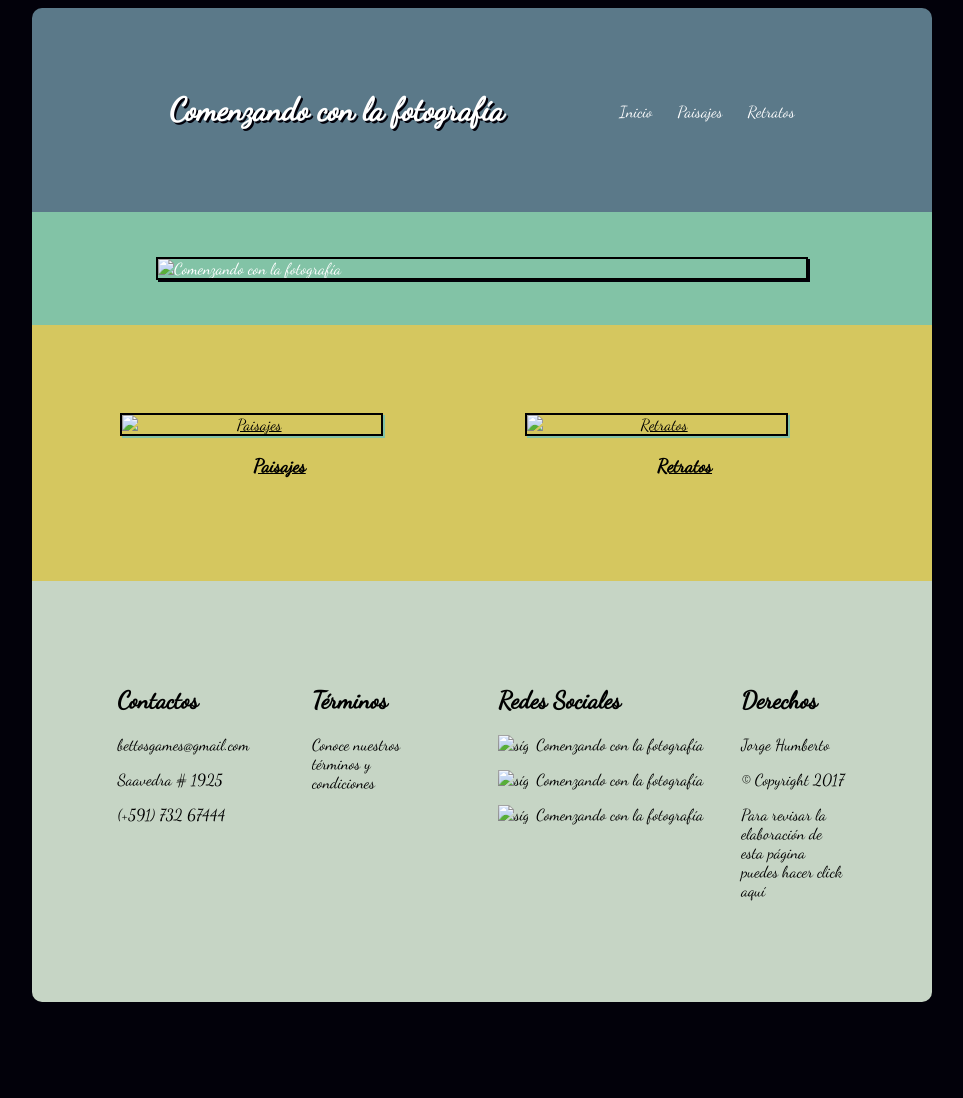
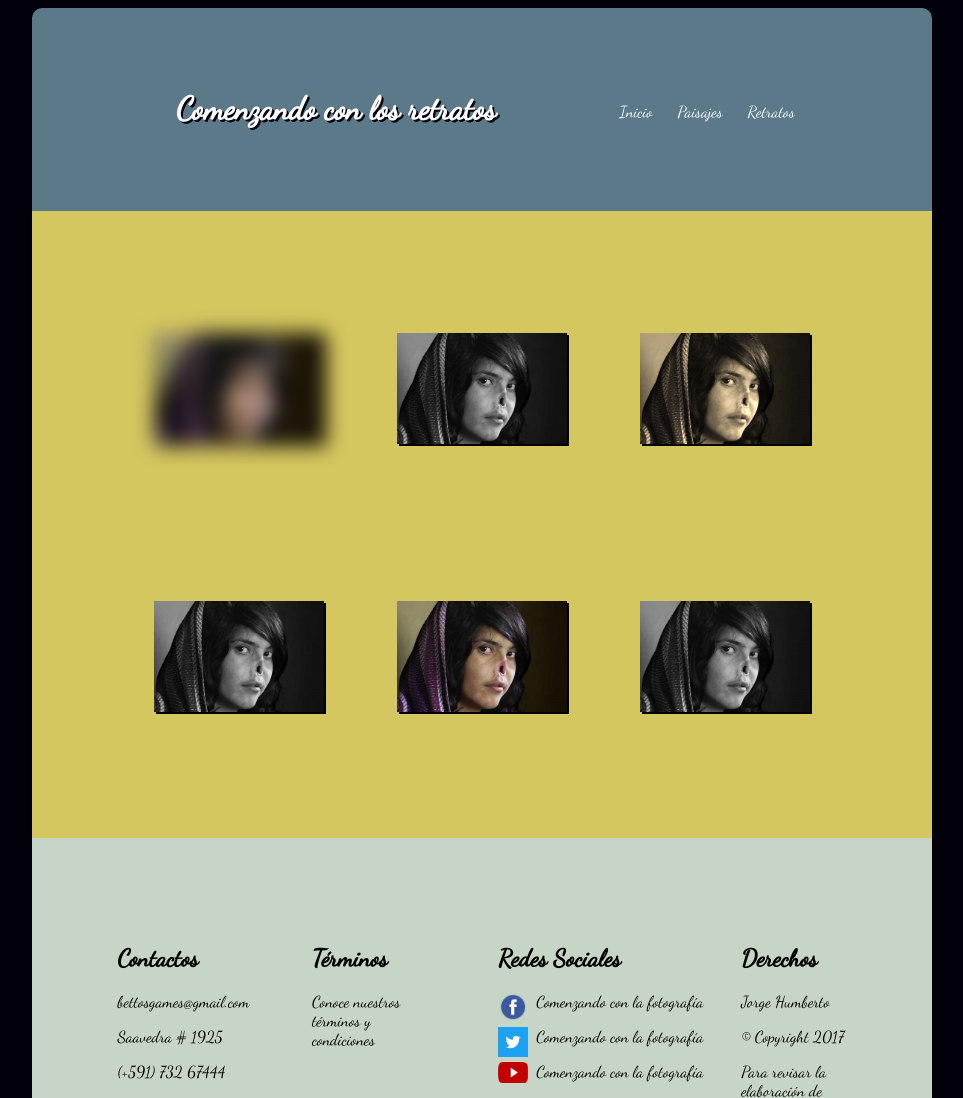
Before and after one commit to Bettto/Evaluaci-n-Final-CSS, a plain HTML site: page pag/retratos.html in a window 1280 px wide. Shown: the top 1098 px of the page, without its empty margins (158-1121 px from the left). Before the commit the page ends 1010 px from the top, so only its background shows below. Drawn offline with Linux system fonts and the light colour scheme; files that its build step writes are made by us from their sources.

Commit message:
ultimos retoques

```diff
--- a/estilo.css
+++ b/estilo.css
@@ -8,7 +8,6 @@ A:link{font-size:1em;color:white;text-decoration:none; display: block;}
 A:visited{font-size:1em;color:white;text-decoration:none}
 A:hover{font-size:1em;color:white;text-decoration:none}
 A:active{font-size:1em;color:white;text-decoration:none}
-
 .contenido {
   margin: 0;
   padding: 0;
--- a/pag/estilo_pag.css
+++ b/pag/estilo_pag.css
@@ -63,14 +63,21 @@ img {
   width: 80%;
 }
 section {
-  background-color: #82c3a6;
-  width: 100%
+  background-color: #d5c75f;
+  width: 100%;
+  display: -webkit-flex;
+  display: flex;
+  -webkit-flex-flow: row wrap;
+  flex-flow: row wrap;
+}
+#img1, #img2, #img3, #img4, #img5, #img6 {
+  width: 100%;
 }
 section div {
 	box-sizing: border-box;
 	min-width: 150px;
 	padding: 20px;
-}
+  }
 section img {
   box-shadow: 2px 2px #02010a;
   margin: 2px;
@@ -159,15 +166,41 @@ nav {
   border: 0;
   padding-top: 4%;
 }
-
-.imagen_central {
-  width: 100%
+section {
+  width: 100%;
+  margin: 0;
+  padding: 0;
+  border: 0;
+  display: -webkit-flex;
+  display: flex;
+  -webkit-flex-flow: row wrap;
+  flex-flow: row wrap;
 }
-.imagen_secundaria {
-  width: 100%
+.fila1 {
+  display: -webkit-flex;
+  display: flex;
+  -webkit-flex-flow: row nowrap;
+  flex-flow: row nowrap;
 }
-.imagensec1, .imagensec2 {
-  width: 50%
+.fila2 {
+  display: -webkit-flex;
+  display: flex;
+  -webkit-flex-flow: row nowrap;
+  flex-flow: row nowrap;
+}
+section img {
+  display: initial;
+  margin: 0 auto;
+  border: 0;
+  padding: 0;
+  max-width: 200%;
+  width: 100%;
+}
+#img1, #img2, #img3, #img4, #img5, #img6 {
+  width: 100%;
+  margin: 0 auto;
+  padding: 0;
+  border: 0;
 }
 .terminos, .derechos {
   width: 23%;
--- a/pag/retratos.html
+++ b/pag/retratos.html
@@ -5,42 +5,53 @@
     <meta name="viewport" content="width=device-width,user-scalable=no">
     <meta name="author" content="Jorge Balderrama">
     <meta name="keywords" content="Jorge Balderrama, fotografía, instagram, photo">
-    <meta name="description" content="Comenzando con la fotografía">
-    <title>Comenzando con la fotografía</title>
+    <meta name="description" content="Comenzando con los retratos">
+    <title>Comenzando con los retratos</title>
     <link href="https://fonts.googleapis.com/css?family=Dancing+Script" rel="stylesheet">
-    <link rel="stylesheet" href="estilo.css" type="text/css" media="all">
+    <link rel="stylesheet" href="estilo_pag.css" type="text/css" media="all">
   </head>
   <body>
     <div class="contenido">
       <div class="cabecera">
         <header>
           <div class="titulo">
-            <h1>Comenzando con la fotografía</h1>
+            <h1>Comenzando con los retratos</h1>
           </div>
         </header>
         <nav>
           <div class="menu">
             <ul>
-              <li><a href="index.html">Inicio</a></li>
-              <li><a href="pag/paisajes.html">Paisajes</a></li>
-              <li><a href="pag/retratos.html">Retratos</a></li>
+              <li><a href="../index.html">Inicio</a></li>
+              <li><a href="paisajes.html">Paisajes</a></li>
+              <li><a href="retratos.html">Retratos</a></li>
             </ul>
           </div>
         </nav>
       </div>
         <section>
-          <div class="imagen_central">
-            <img id="principal" src="pics/principal.jpg" alt="Comenzando con la fotografía">
+          <div class="galeria">
+          <div class="fila1">
+          <div id="g1">
+            <img id="img1" src="../pics/retrato1.jpg" alt="Comenzando con los retratos">
           </div>
-          <div class="imagen_secundaria">
-            <div class="imagensec1">
-              <a href="pag/paisajes.html"><img id="paisaje" src="pics/paisaje.jpg" alt="Paisajes"></a>
-              <h3><a href="pag/paisajes.html">Paisajes</a></h3>
-            </div>
-            <div class="imagensec2">
-              <a href="pag/retratos.html"><img id="retrato" src="pics/retrato.jpg" alt="Retratos"></a>
-              <h3><a href="pag/retratos.html">Retratos</a></h3>
-            </div>
+          <div id="g2">
+            <img id="img2" src="../pics/retrato1.jpg" alt="Comenzando con los retratos">
+          </div>
+          <div id="g3">
+            <img id="img3" src="../pics/retrato1.jpg" alt="Comenzando con los retratos">
+          </div>
+          </div>
+          <div class="fila2">
+          <div id="g4">
+            <img id="img4" src="../pics/retrato1.jpg" alt="Comenzando con los retratos">
+          </div>
+          <div id="g5">
+            <img id="img5" src="../pics/retrato1.jpg" alt="Comenzando con los retratos">
+          </div>
+          <div id="g6">
+            <img id="img6" src="../pics/retrato1.jpg" alt="Comenzando con los retratos">
+          </div>
+          </div>
           </div>
         </section>
         <footer>
@@ -56,11 +67,11 @@
           </div>
           <div class="redes">
             <h2>Redes Sociales</h2>
-                <p><a href="http://www.facebook.com"><img class="log" src="pics/facebook.png" alt="síguenos"></a>
+                <p><a href="http://www.facebook.com"><img class="log" src="../pics/facebook.png" alt="síguenos"></a>
                 <a href="http://www.facebook.com">Comenzando con la fotografía</a></p>
-                <p><a href="http://www.twitter.com"><img class="log" src="pics/twitter.jpg" alt="síguenos"></a>
+                <p><a href="http://www.twitter.com"><img class="log" src="../pics/twitter.jpg" alt="síguenos"></a>
                 <a href="http://www.twitter.com">Comenzando con la fotografía</a></p>
-                <p><a href="http://www.youtube.com"><img class="log" src="pics/youtube.png" alt="síguenos"></a>
+                <p><a href="http://www.youtube.com"><img class="log" src="../pics/youtube.png" alt="síguenos"></a>
                 <a href="http://www.youtube.com">Comenzando con la fotografía</a></p>
           </div>
           <div class="derechos">
```
Also changed, not shown: pag/paisajes.html (+12 -6 lines).
